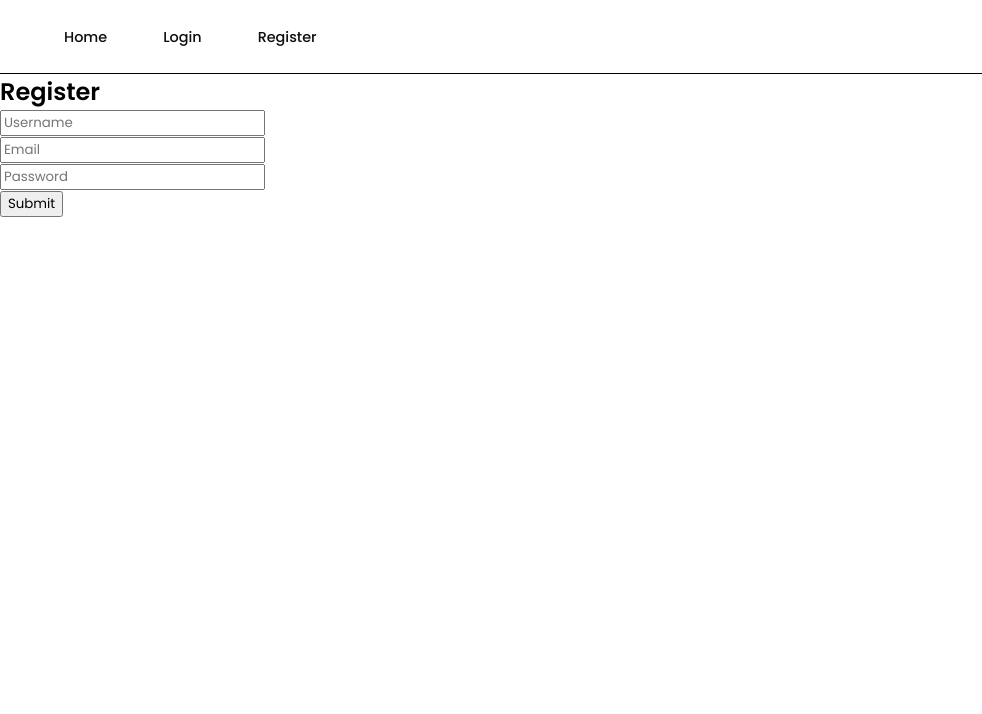
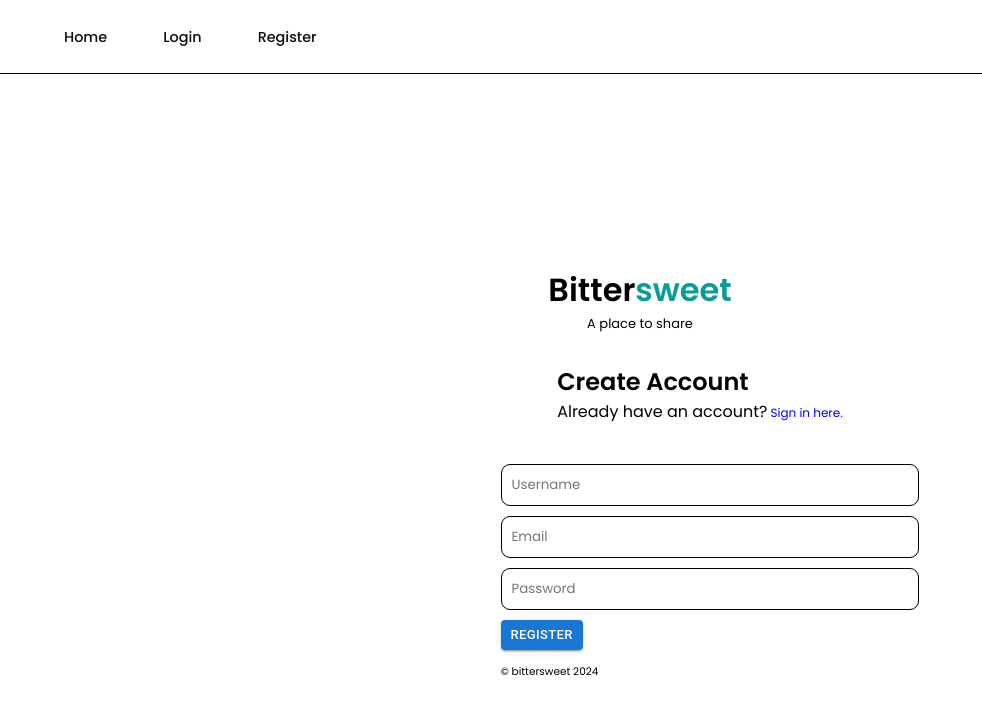
Before and after one commit to sombas100/bittersweet, a React (Vite) app in the folder client/: page /register in a window 1280 px wide. Shown: the top 714 px of the page, without its empty margins (0-982 px from the left). Built offline with nearby package versions, Linux system fonts and the light colour scheme.

Commit message:
Style the login and register pages

```diff
--- a/client/src/App.css
+++ b/client/src/App.css
@@ -0,0 +1,62 @@
+.login-container {
+    display: flex;
+    flex-direction: column;
+    align-items: center;
+    justify-content: center;
+    height: 100vh; /* Adjust as needed */
+  }
+
+  .login-header {
+    margin-bottom: 20px;
+    margin-left: 120px;
+  }
+
+  .login-actions {
+    margin-top: 20px;
+  }
+
+  .login-form {
+    /* Your form styles */
+  }
+
+  .login-logo {
+   padding: auto;
+
+  }
+
+  .form-input {
+    margin-bottom: 10px;
+  }
+
+  .form-input input {
+    width: 150%;
+    padding: 10px;
+    border: 0.5px solid;
+    border-radius: 9px;
+  }
+
+  .shortcut {
+    color: blue;
+    cursor: pointer;
+    font-size: 12px;
+    margin-left: 3px;
+}
+
+.motto {
+    font-size: small;
+    margin-bottom: 30px;
+}
+
+
+.sweet {
+    color: rgb(9, 156, 156);
+}
+
+.copyright {
+    font-size: 10.5px;
+
+}
+
+footer {
+    margin-top: 7px;
+}
--- a/client/src/components/Login.jsx
+++ b/client/src/components/Login.jsx
@@ -2,6 +2,9 @@ import React from 'react'
 import axios from 'axios'
 import { useState, } from 'react'
 import { useNavigate } from 'react-router-dom'
+import '../App.css'
+import Button from '@mui/material/Button';
+import { Link } from 'react-router-dom'
 
 const Login = ({ setAuthenticated }) => {
   const navigate = useNavigate()
@@ -34,33 +37,45 @@ try {
   }
 
   return (
-    <div>
-      <h2>Login</h2>
-      <form onSubmit={handleSubmit}>
-        <div>
+    <div className="login-container">
+      <h1 className='login-logo'>Bitter<span className='sweet'>sweet</span></h1>
+      <p className='motto'>A place to share</p>
+      <div className="login-header">
+        <h2>Sign in</h2>
+        <p>New to Bittersweet?<Link style={{ textDecoration: 'none'}}
+        to='/register'><span className="shortcut">Create an account here.</span>
+        </Link></p>
+      </div>
+      <div className="login-actions">
+
+        <form onSubmit={handleSubmit} className="login-form">
+          <div className="form-input">
+
             <input
-          type='text'
-          placeholder='Email'
-          name='email'
+              type="text"
+              placeholder="Email"
+              name="email"
               value={email}
               onChange={handleChange}
               required
             />
           </div>
-        <div>
+          <div className="form-input">
             <input
-          type='password'
-          placeholder='Password'
-          name='password'
+              type="password"
+              placeholder="Password"
+              name="password"
               value={password}
               onChange={handleChange}
               required
             />
           </div>
-        <button type='submit'>Login</button>
+          <Button type='submit' size='small' variant="contained">Log In</Button>
+          <footer><span className='copyright'>© bittersweet 2024</span></footer>
         </form>
       </div>
-  )
-}
+    </div>
+  );
+};
 
-export default Login
+export default Login;
--- a/client/src/components/Register.jsx
+++ b/client/src/components/Register.jsx
@@ -1,6 +1,8 @@
 import React, { useState } from 'react'
 import { useNavigate } from 'react-router-dom';
 import axios from 'axios'
+import { Link } from 'react-router-dom'
+import Button from '@mui/material/Button';
 
 const Register = () => {
   const navigate = useNavigate()
@@ -32,43 +34,53 @@ const handleSubmit = async e => {
     console.error('Error during registration', error.response.data)
   }}
   return (
-    <div>
-      <h2>Register</h2>
-      <form onSubmit={handleSubmit}>
-        <div>
+    <div className="login-container">
+      <h1 className='login-logo'>Bitter<span className='sweet'>sweet</span></h1>
+      <p className='motto'>A place to share</p>
+      <div className="login-header">
+        <h2>Create Account</h2>
+        <p>Already have an account?<Link style={{ textDecoration: 'none'}}
+        to='/login'><span className="shortcut">Sign in here.</span>
+        </Link></p>
+      </div>
+      <div className="login-actions">
+
+        <form onSubmit={handleSubmit} className="login-form">
+          <div className="form-input">
             <input
-          type='text'
-          placeholder='Username'
-          name='username'
+              type="username"
+              placeholder="Username"
+              name="username"
               value={username}
               onChange={handleChange}
               required
             />
           </div>
-        <div>
+          <div className="form-input">
             <input
-          type='email'
-          placeholder='Email'
-          name='email'
+              type="text"
+              placeholder="Email"
+              name="email"
               value={email}
               onChange={handleChange}
               required
             />
           </div>
-        <div>
+          <div className="form-input">
             <input
-          type='password'
-          placeholder='Password'
-          name='password'
+              type="password"
+              placeholder="Password"
+              name="password"
               value={password}
               onChange={handleChange}
               required
             />
           </div>
-        <button type='submit'>Submit</button>
+          <Button type='submit' size='small' variant="contained">Register</Button>
+          <footer><span className='copyright'>© bittersweet 2024</span></footer>
         </form>
       </div>
+    </div>
   )
-
 }
 export default Register
```
Lines whose indentation alone changed are shown as unchanged.
